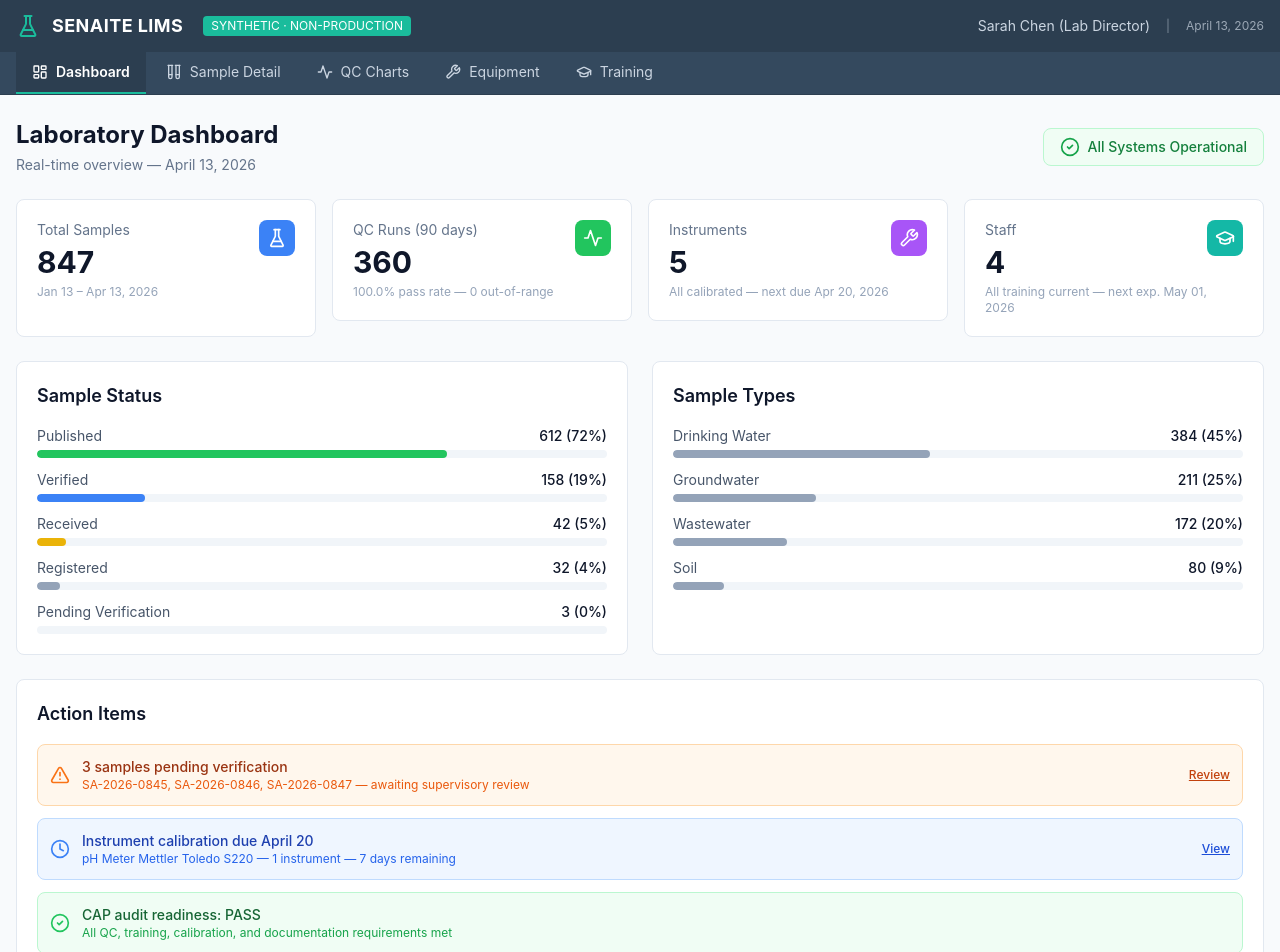
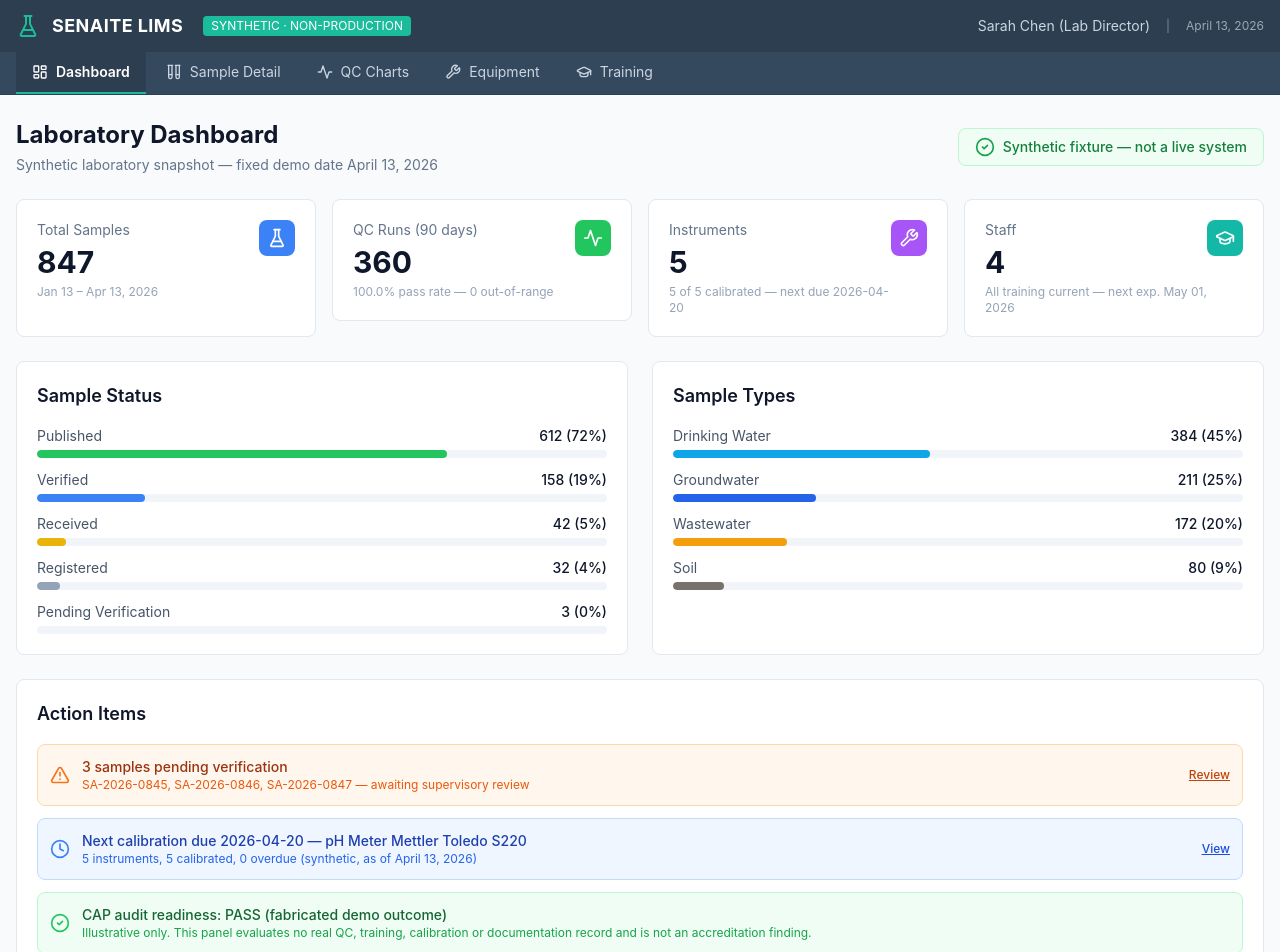
Before and after one commit to TombStoneDash/lims-box, a Next.js app: page /senaite-demo in a window 1280 px wide. Shown: the top 952 px of the page. Built offline with nearby package versions, Linux system fonts and the light colour scheme.

Commit message:
feat: complete fleet task LIMS-SENAITE-DEMO-DASHBOARD-TRUTH-SECOND-20260921-REQ1-R1

```diff
--- a/app/senaite-demo/page.tsx
+++ b/app/senaite-demo/page.tsx
@@ -1,10 +1,10 @@
+import React from 'react';
 import { sampleCounts } from '@/lib/demo-data';
 import { allQCData } from '@/lib/demo-data';
 import { evaluateQCSummary } from '@/lib/senaite-demo-qc';
-import { equipmentSummary, instruments } from '@/lib/demo-data';
+import { instruments } from '@/lib/demo-data';
+import { evaluateEquipmentStatus } from '@/lib/senaite-demo-equipment';
 import { trainingSummary } from '@/lib/demo-data';
-import { projectUpcomingCalibrations } from '@/lib/senaite-demo-calibration-schedule';
-import { DEMO_AS_OF_DATE } from '@/lib/senaite-demo-equipment';
 import { CheckCircle2, AlertTriangle, Clock, FlaskConical, Activity, Wrench, GraduationCap } from 'lucide-react';
 import Link from 'next/link';
 
@@ -35,18 +35,7 @@ export default function DemoDashboard() {
   const qcPassRate = qc.status !== 'invalid' && qc.totalRuns > 0
     ? `${(((qc.totalRuns - qc.outOfRangeCount) / qc.totalRuns) * 100).toFixed(1)}%`
     : 'N/A';
-  // Include all valid deadlines, even beyond the equipment panel's 30-day horizon.
-  const calibrations = projectUpcomingCalibrations(
-    instruments, new Date(`${DEMO_AS_OF_DATE}T00:00:00Z`), Infinity,
-  );
-  const earliest = calibrations[0];
-  const earliestInstruments = calibrations.filter(item => item.dueInDays === earliest?.dueInDays);
-  const deadline = earliest && new Date(`${earliest.evaluation.nextCalibration}T00:00:00Z`)
-    .toLocaleDateString('en-US', { month: 'long', day: 'numeric', timeZone: 'UTC' });
-  const days = earliest ? Math.abs(earliest.dueInDays) : 0;
-  const timing = earliest?.dueInDays < 0
-    ? `${days} ${days === 1 ? 'day' : 'days'} overdue`
-    : days === 0 ? 'Due today' : `${days} ${days === 1 ? 'day' : 'days'} remaining`;
+  const equipment = evaluateEquipmentStatus(instruments);
 
   return (
     <div className="space-y-6">
@@ -54,11 +43,11 @@ export default function DemoDashboard() {
       <div className="flex items-center justify-between">
         <div>
           <h1 className="text-2xl font-bold text-slate-900">Laboratory Dashboard</h1>
-          <p className="text-sm text-slate-500 mt-1">Real-time overview — April 13, 2026</p>
+          <p className="text-sm text-slate-500 mt-1">Synthetic laboratory snapshot — fixed demo date April 13, 2026</p>
         </div>
         <div className="flex items-center gap-2 bg-green-50 border border-green-200 rounded-lg px-4 py-2">
           <CheckCircle2 className="w-5 h-5 text-green-600" />
-          <span className="text-sm font-medium text-green-700">All Systems Operational</span>
+          <span className="text-sm font-medium text-green-700">Synthetic fixture — not a live system</span>
         </div>
       </div>
 
@@ -81,8 +70,8 @@ export default function DemoDashboard() {
         />
         <StatCard
           label="Instruments"
-          value={equipmentSummary.totalInstruments}
-          sub={`All calibrated — next due ${equipmentSummary.nextCalibrationDue}`}
+          value={equipment.totalInstruments}
+          sub={`${equipment.currentCount} of ${equipment.totalInstruments} calibrated — next due ${equipment.nextCalibrationDue ?? 'unknown'}`}
           icon={Wrench}
           color="bg-purple-500"
           href="/senaite-demo/equipment"
@@ -132,10 +121,10 @@ export default function DemoDashboard() {
             {Object.entries(byType).map(([type, count]) => {
               const pct = Math.round((count / total) * 100);
               const colors: Record<string, string> = {
-                Blood: 'bg-red-500',
-                Urine: 'bg-amber-500',
-                Swab: 'bg-sky-500',
-                Tissue: 'bg-pink-500',
+                'Drinking Water': 'bg-sky-500',
+                Groundwater: 'bg-blue-600',
+                Wastewater: 'bg-amber-500',
+                Soil: 'bg-stone-500',
               };
               return (
                 <div key={type}>
@@ -171,14 +160,12 @@ export default function DemoDashboard() {
             <Clock className="w-5 h-5 text-blue-500 flex-shrink-0" />
             <div>
               <p className="text-sm font-medium text-blue-800">
-                {earliest
-                  ? `Instrument ${earliestInstruments.length === 1 ? 'calibration' : 'calibrations'} due ${deadline}`
-                  : 'No calibration deadline available'}
+                {equipment.nextCalibrationDue
+                  ? `Next calibration due ${equipment.nextCalibrationDue} — ${equipment.nextDueInstrumentName}`
+                  : 'No calibration due date available'}
               </p>
               <p className="text-xs text-blue-600">
-                {earliest
-                  ? `${earliestInstruments.map(item => item.instrument.name).join(', ')} — ${earliestInstruments.length} ${earliestInstruments.length === 1 ? 'instrument' : 'instruments'} — ${timing}`
-                  : 'No valid instrument calibration deadlines in demo data'}
+                {equipment.totalInstruments} instruments, {equipment.currentCount} calibrated, {equipment.overdueCount} overdue (synthetic, as of April 13, 2026)
               </p>
             </div>
             <Link href="/senaite-demo/equipment" className="ml-auto text-xs font-medium text-blue-700 hover:text-blue-900 underline">
@@ -188,8 +175,8 @@ export default function DemoDashboard() {
           <div className="flex items-center gap-3 p-3 bg-green-50 border border-green-200 rounded-lg">
             <CheckCircle2 className="w-5 h-5 text-green-500 flex-shrink-0" />
             <div>
-              <p className="text-sm font-medium text-green-800">CAP audit readiness: PASS</p>
-              <p className="text-xs text-green-600">All QC, training, calibration, and documentation requirements met</p>
+              <p className="text-sm font-medium text-green-800">CAP audit readiness: PASS (fabricated demo outcome)</p>
+              <p className="text-xs text-green-600">Illustrative only. This panel evaluates no real QC, training, calibration or documentation record and is not an accreditation finding.</p>
             </div>
           </div>
         </div>
```
Also changed, not shown: 1 other file (tests, documents, lock files or other folders).
